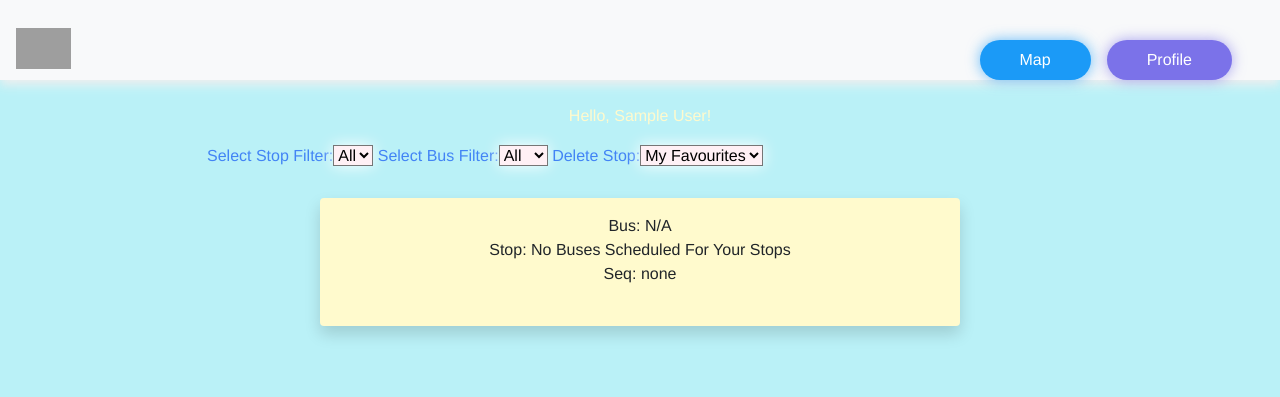
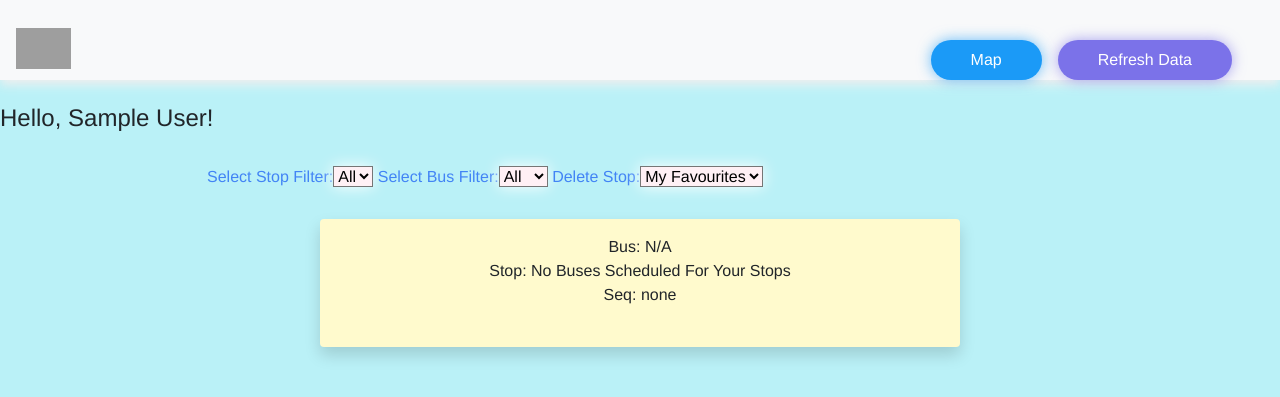
Before and after one commit to michelledxx/ResearchProject, a Django app: page /mystations/ in a window 1280 px wide; the page is wider, and only the part inside the window is pictured. Shown: the top 397 px of that part. Run offline with Django 3.2, Linux system fonts and the light colour scheme; the visitor is signed in with stand-in values (Sample User, id 1); some libraries are stand-ins or nearby versions; grey boxes are pictures that could not be loaded.

Commit message:
final styling before branching

```diff
--- a/favourites/templates/mystations.html
+++ b/favourites/templates/mystations.html
@@ -28,7 +28,7 @@
           <div class="bg-light p-4">
             <ul class="nav list-inline ml-auto">
                 <li><a class= "button button-glow button-rounded button-primary button-pill" href="/map">Map</a> </li>
-                <li><a class="button button-glow button-rounded button-royal button-pill" href="">Profile</a> </li>
+                <li><a class="button button-glow button-rounded button-royal button-pill" href="">Refresh Data</a> </li>
             </ul>
 
       </div>
@@ -39,7 +39,8 @@
 <div id="greeting">
 <br>
 {% if user.is_authenticated %}
-<p>Hello, {{user.name}}!</p>
+<h4>Hello, {{user.name}}!</h4>
+    <br>
 {%else%}
 <p>Not logged in ((( this will be changed to not show any elements
     if user not logged in)) </p>
```
